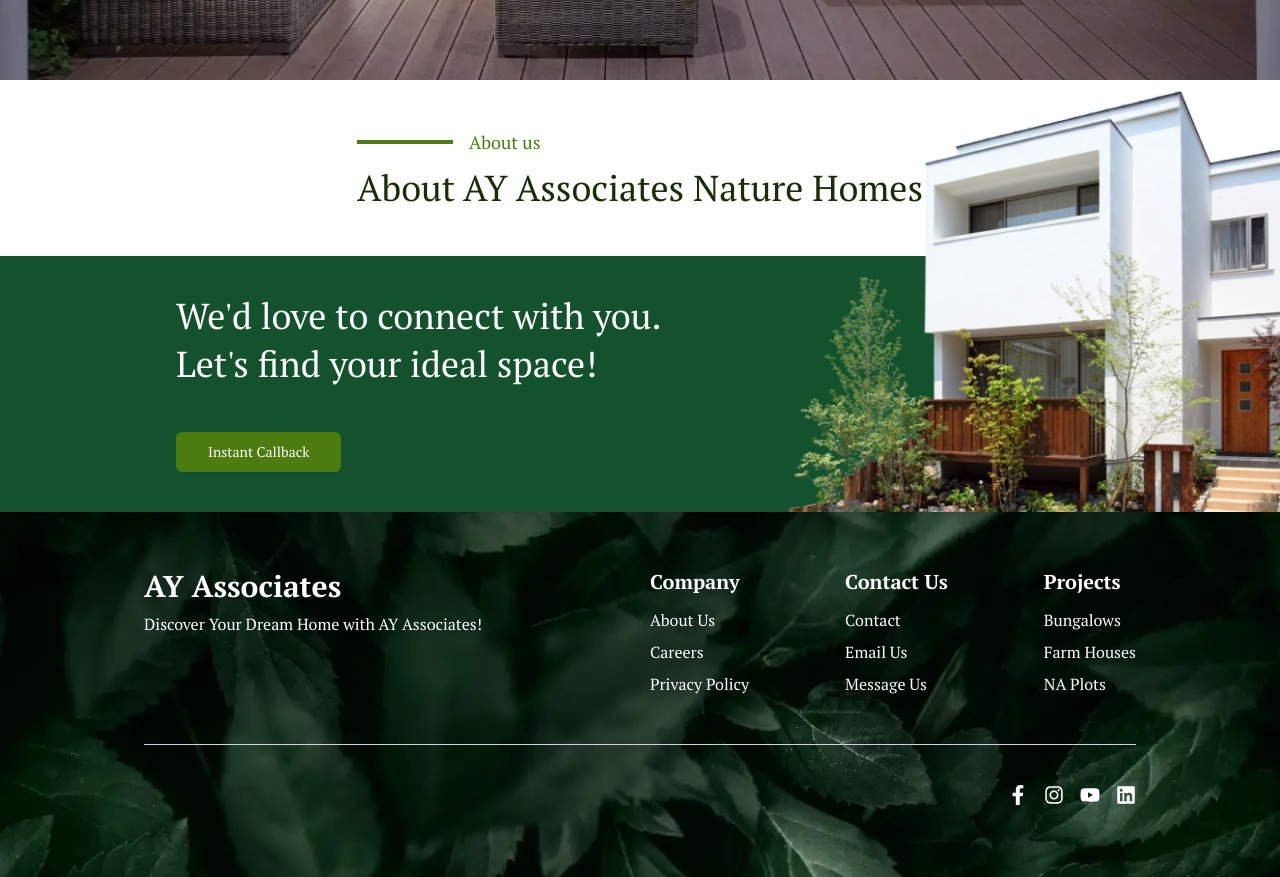
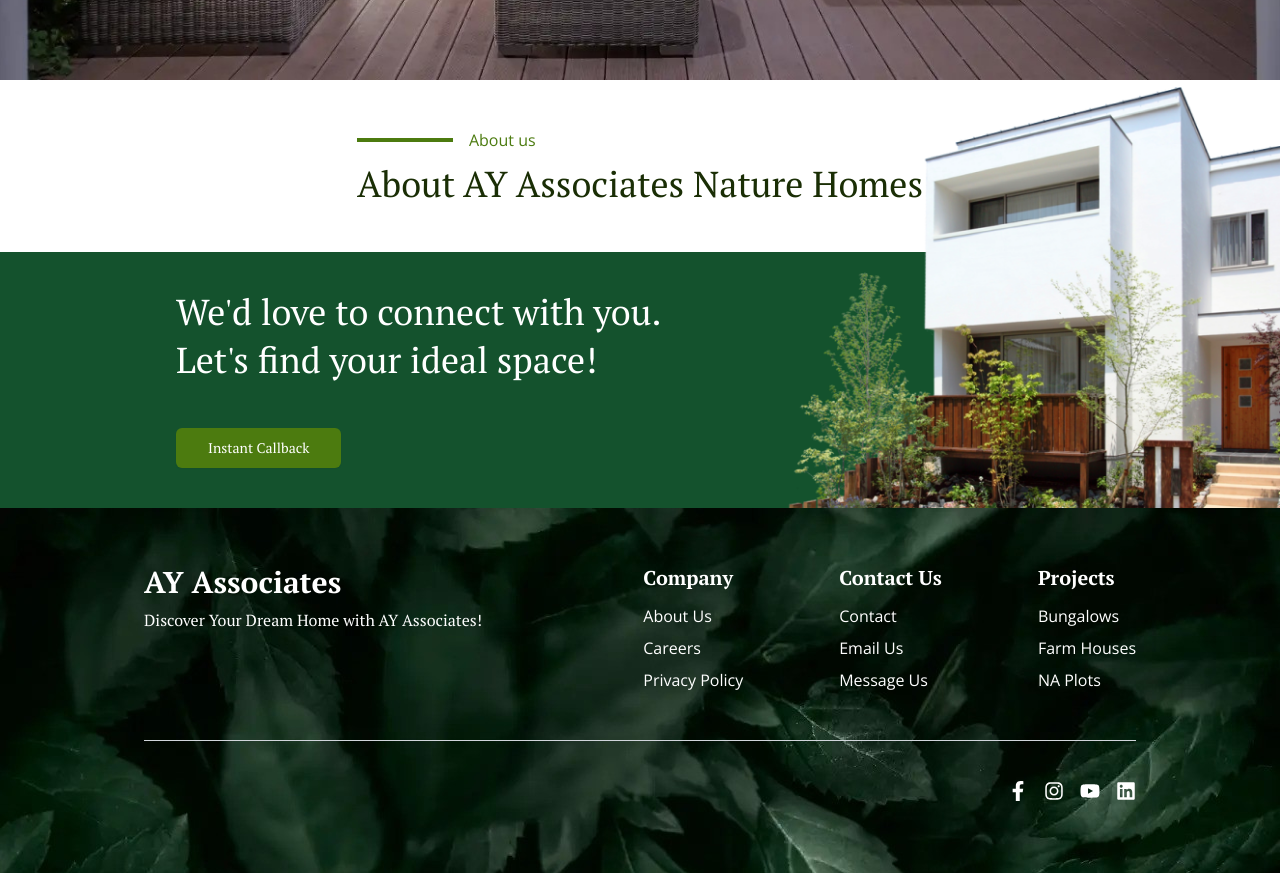
Before and after one commit to dev-kingz/ayassociates, a Next.js app: page / in a window 1280 px wide. Shown: the part 640-1517 px from the top of the page. Built offline with nearby package versions, Linux system fonts and the light colour scheme.

Commit message:
Added Secondary Font

```diff
--- a/src/app/globals.css
+++ b/src/app/globals.css
@@ -1,4 +1,5 @@
 @import url('https://fonts.googleapis.com/css2?family=PT+Serif:ital,wght@0,400;0,700;1,400;1,700&display=swap');
+@import url('https://fonts.googleapis.com/css2?family=Open+Sans:ital,wght@0,300..800;1,300..800&family=Poppins:ital,wght@0,100;0,200;0,300;0,400;0,500;0,600;0,700;0,800;0,900;1,100;1,200;1,300;1,400;1,500;1,600;1,700;1,800;1,900&display=swap');
 
 
 @tailwind base;
--- a/src/components/Header/SectionHeader.tsx
+++ b/src/components/Header/SectionHeader.tsx
@@ -5,7 +5,7 @@ const SectionHeader = () => {
         <div className="w-full flex-col justify-start items-start inline-flex gap-3">
             <div className="flex justify-start items-center gap-4">
                 <div className="w-24 h-1 bg-secondary" />
-                <div className="text-secondary text-lg font-normal font-secondary">About us</div>
+                <div className="text-secondary text-md font-normal font-secondary">About us</div>
             </div>
             <div className="self-stretch text-lime-950 text-3xl sm:text-4xl font-medium">About AY Associates Nature Homes</div>
         </div>
--- a/tailwind.config.ts
+++ b/tailwind.config.ts
@@ -15,6 +15,7 @@ const config = {
     extend: {
       fontFamily: {
         primary: ["PT serif", "Graphik", "sans-serif"],
+        secondary: ["Open Sans"]
       },
       colors: {
         border: "hsl(var(--border))",
```
